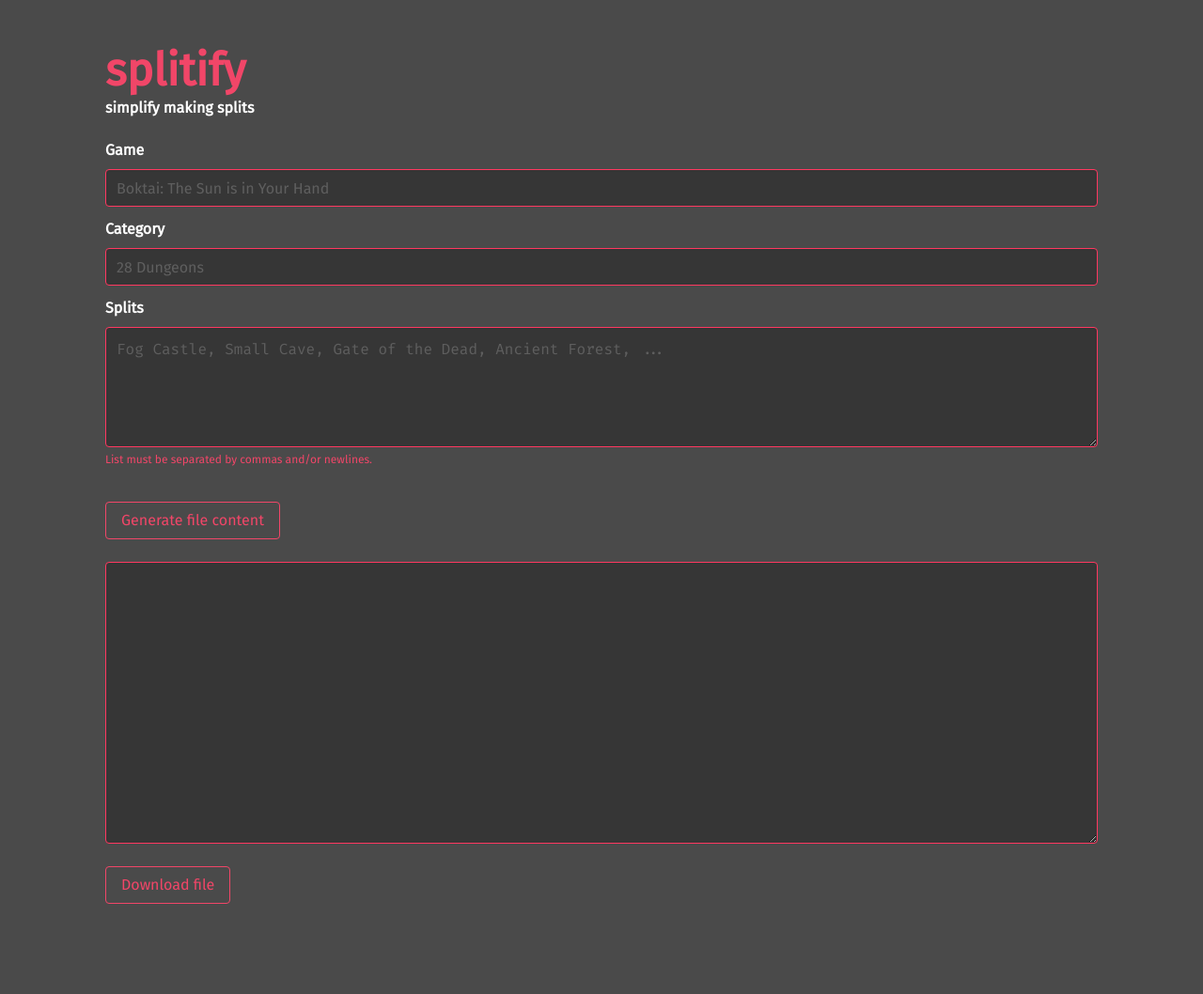
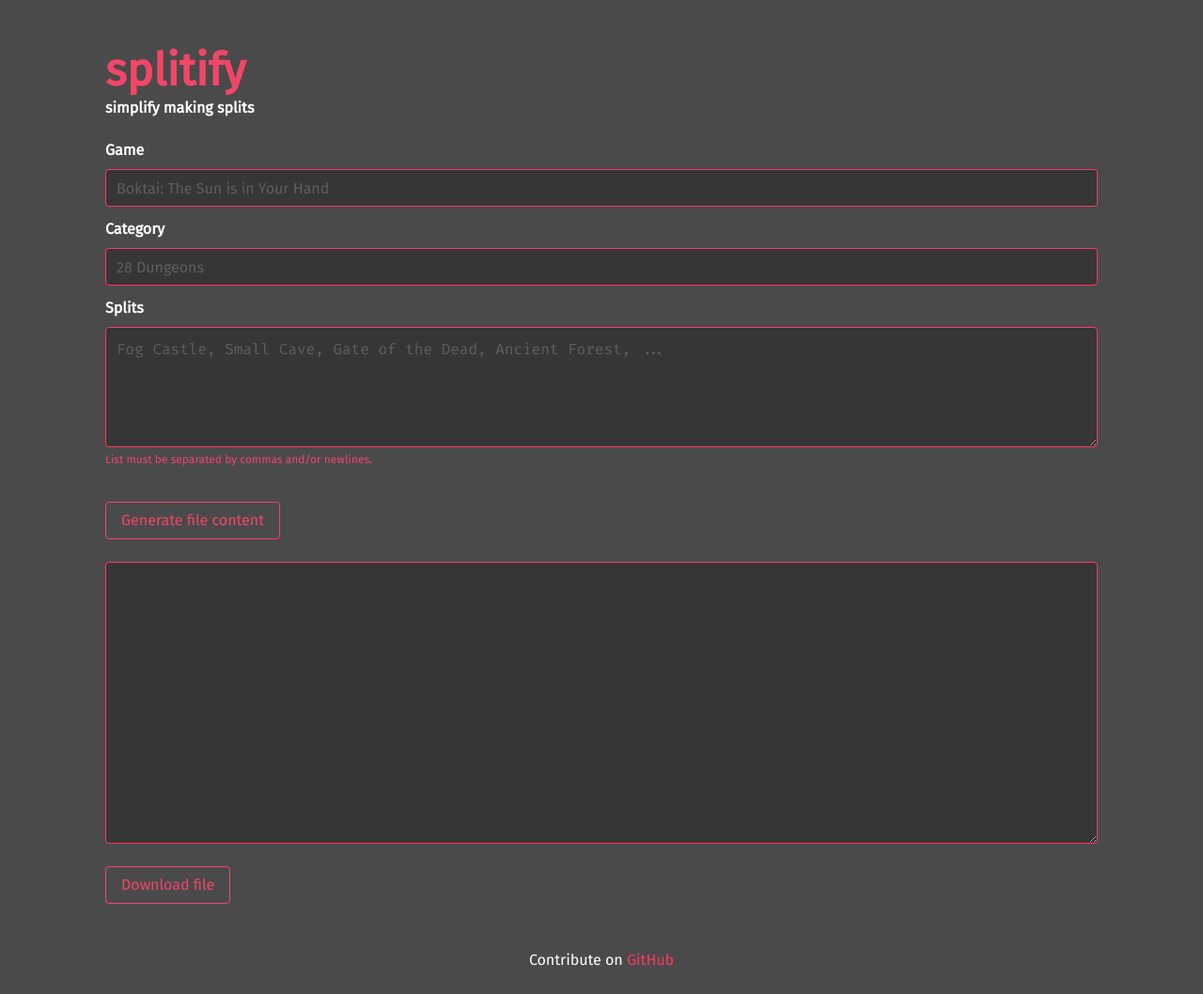
Before and after one commit to shenef/splitify, a website: page index.html in a window 1280 px wide. Shown: the whole page at 94% size. Before the commit the page ends 1010 px from the top, so only its background shows below. Drawn offline with nearby package versions, Linux system fonts and the light colour scheme.

Commit message:
Add link to github

```diff
--- a/index.html
+++ b/index.html
@@ -61,6 +61,9 @@
       ::placeholder {
         color: white !important;
         opacity: 0.2;
+      }
+      a {
+        color: hsl(348, 100%, 61%);
       }
     </style>
   </head>
@@ -137,6 +140,12 @@
         </div>
       </div>
     </section>
+    <div class="content has-text-white has-text-centered">
+      <p>
+        Contribute on
+        <a href="https://github.com/shenef/splitify" target="_blank">GitHub</a>
+      </p>
+    </div>
     <script src="index.js"></script>
   </body>
 </html>
```
